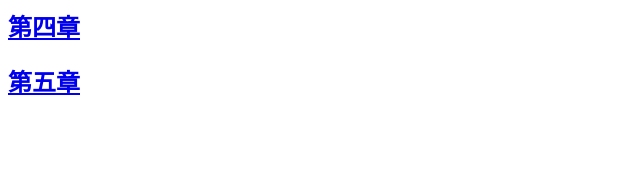
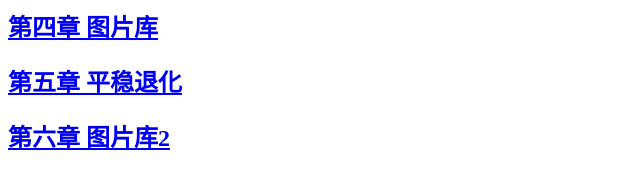
Before and after one commit to ZBDE123456/ZBDE123456.github.io, a plain HTML site: page index.html in a window 1280 px wide. Shown: the whole page, without its empty margins (0-640 px from the left). Drawn offline with Linux system fonts and the light colour scheme.

Commit message:
Update index.html

```diff
--- a/index.html
+++ b/index.html
@@ -6,8 +6,9 @@
 
 <body>
 
- 	<h2> <a  href="SiPicture.html"  target="_black">第四章  </a>   </h2>
-	<h2> <a  href="wu/PinWTH.html"  target="_black">第五章  </a>   </h2>
+ 	<h2> <a  href="SiPicture.html"  target="_black">第四章 图片库  </a>   </h2>
+	<h2> <a  href="wu/PinWTH.html"  target="_black">第五章  平稳退化</a>   </h2>
+	<h2> <a  href="SiPicture2.html"  target="_black">第六章  图片库2</a>   </h2>
 
 
 </body>
```
